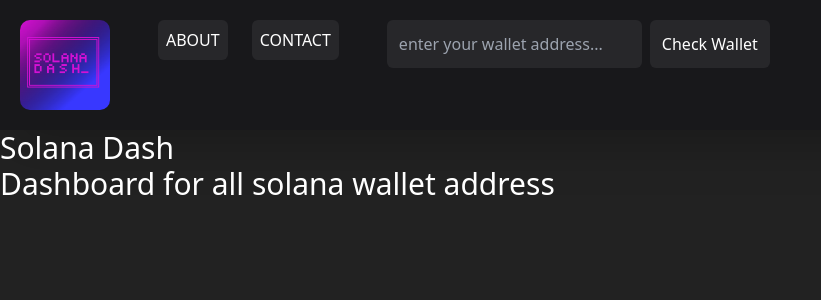
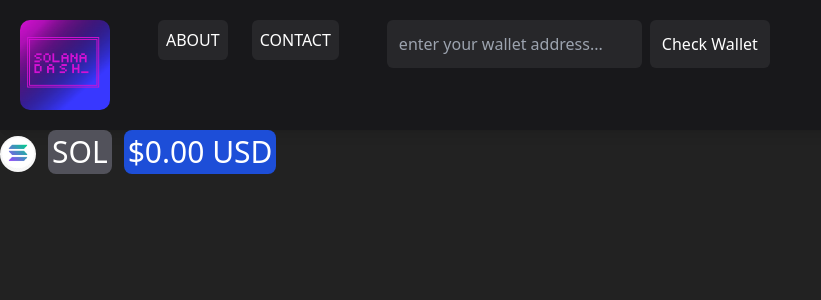
Before and after one commit to ThongNart/Solana-Dash, a Next.js app: page / in a window 1280 px wide. Shown: the top 300 px of the page, without its empty margins (0-821 px from the left). Built offline with nearby package versions, Linux system fonts and the light colour scheme; no server answers.

Commit message:
add sol price info

```diff
--- a/package.json
+++ b/package.json
@@ -13,7 +13,8 @@
     "@solana/web3.js": "^1.73.2",
     "next": "13.1.6",
     "react": "18.2.0",
-    "react-dom": "18.2.0"
+    "react-dom": "18.2.0",
+    "swr": "^2.0.3"
   },
   "devDependencies": {
     "autoprefixer": "^10.4.13",
--- a/pages/index.js
+++ b/pages/index.js
@@ -1,11 +1,60 @@
-//import styles from '@/styles/Home.module.css'
+//import styles from '@/styles/Home.module.css';
+import { useState, useEffect } from "react";
+import useSWR from 'swr';
+
 import AlertBox from "../components/AlertBox";
 
-export default function Home() {
+const url = 'https://rest.coinapi.io/';
+const urlSandbox = 'https://rest-sandbox.coinapi.io/';
+const searchRate = 'v1/exchangerate/'
+const coin = 'USD';
+const apiKey = '?apikey=42969BC2-2E78-444F-95A4-92EDB16A924D&invert=true';
+const endpoint = urlSandbox+searchRate+coin+apiKey;
+
+
+function Home(props) {
+  const [ price, setPrice] = useState(props.solPrice);
+
+  const fetcher = (...args) => fetch(...args).then((res)=> res.json());
+  const {data, error} = useSWR(endpoint, fetcher );
+  console.log(data)
+
+  useEffect( ()=> {
+      if (data === []) {
+        const solPrice = data.rates.find( asset => asset.asset_id_quote === 'SOL')
+
+        setPrice(solPrice.rate);
+      }
+
+  }, [data])
+
+
   return (
     <div className="text-3xl">
-     <h1>Solana Dash</h1>
-     <p>Dashboard for all solana wallet address</p>
+      <div className="flex space-x-3">
+        <img className="rounded-full w-9 h-9 mt-1.5" src="./sol-coin.png" alt="sol coin logo" />
+        <h1 className="bg-zinc-600 rounded-lg p-1">SOL</h1>
+        <h1 className="bg-blue-700 rounded-lg p-1">${price.toFixed(2)} USD</h1>
+      </div>
     </div>
   )
 }
+
+
+export async function getStaticProps(){
+
+  try {
+    const response = await fetch(endpoint, {header: {Accept: 'application/json'}})
+    const data = await response.json()
+    const solPrice = data.rates.find( asset => asset.asset_id_quote === 'SOL')
+    console.log(solPrice.rate)
+
+    return {props: {solPrice: solPrice.rate}, revalidate: 100000}
+  } catch(err) {
+    console.log("ERROR: ", err)
+    return {props: {solPrice: 0}}
+  }
+
+}
+
+export default Home;
--- a/pages/layout/main_header.js
+++ b/pages/layout/main_header.js
@@ -2,8 +2,9 @@ import Link from 'next/link'
 import styles from './main_header.module.css'
 
 function MainHeader() {
+
     return(
-        <div className="flex space-x-12 bg-zinc-900 shadow-2xl p-5">
+        <div className="flex space-x-12 bg-zinc-900 shadow-lg p-5">
             <div>
                 <Link href="/"><img className={styles.logo} src="solana-dash-logo.png" alt="page-logo"/></Link>
             </div>
@@ -18,9 +19,9 @@ function MainHeader() {
                 <input className="p-3 bg-zinc-800 rounded-md w-auto" type="text" placeholder='enter your wallet address...'></input>
                 <button className="p-3 bg-zinc-800 rounded-md" >Check Wallet</button>
             </div>
-
         </div>
     )
 }
 
+
 export default MainHeader;
```
Also changed, not shown: public/sol-coin.png (added), 1 other file (tests, documents, lock files or other folders).
